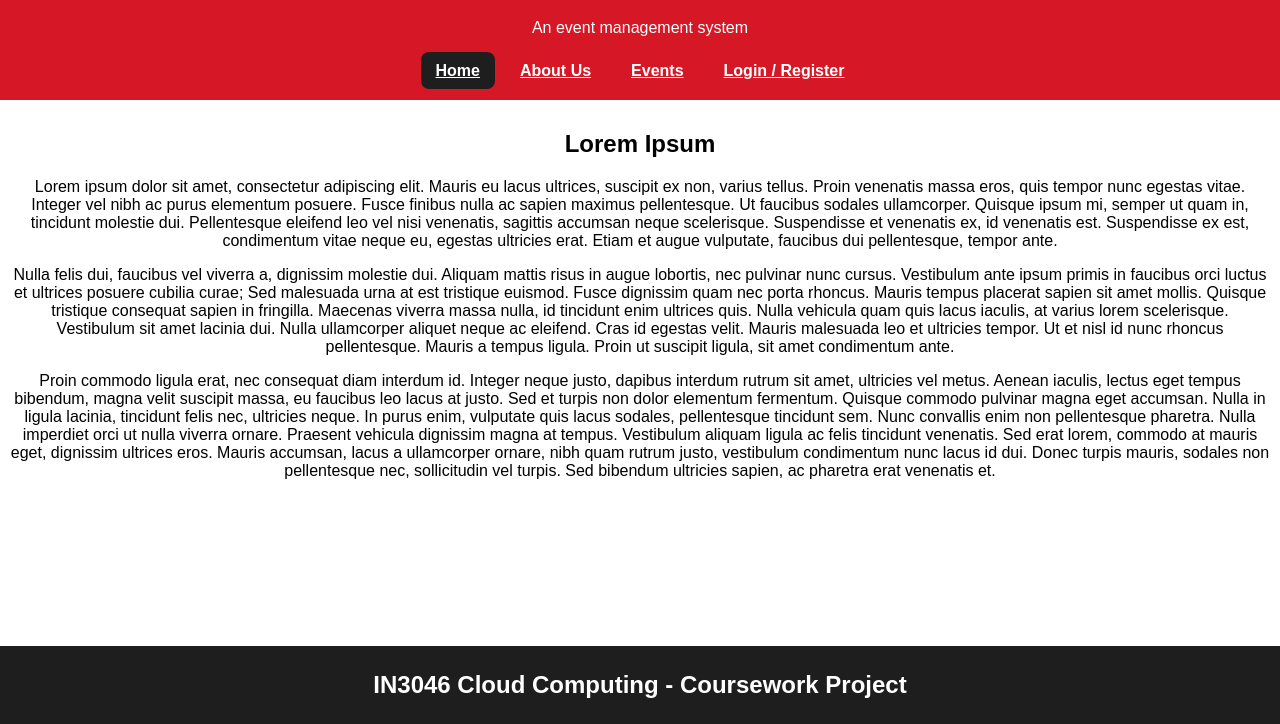
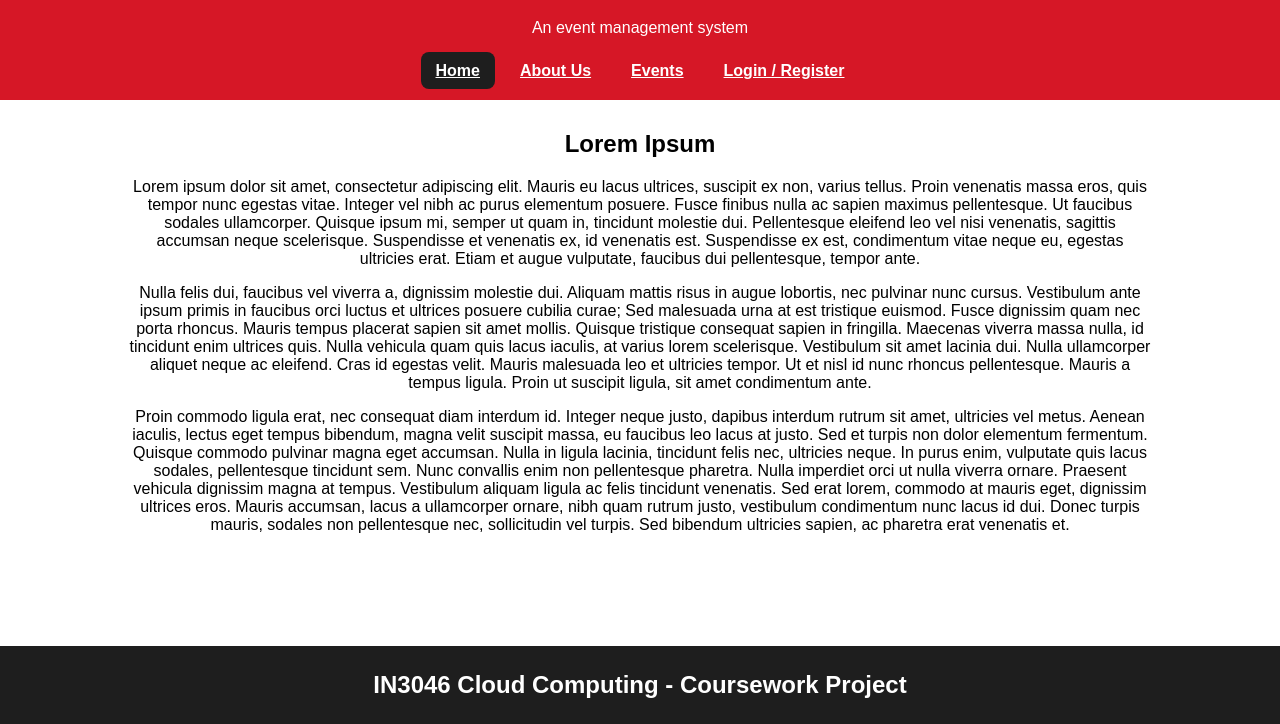
Before and after one commit to Tahmidislam10/UniGather, a plain HTML site: page FrontEnd/index.html in a window 1280 px wide. Shown: the part 76-800 px from the top of the page. Drawn offline with Linux system fonts and the light colour scheme.

Commit message:
Set max text width

```diff
--- a/FrontEnd/style.css
+++ b/FrontEnd/style.css
@@ -25,6 +25,9 @@ main {
     flex: 1;
     background-color: #ffffff;
     padding: 10px;
+    width: 80%;
+    text-align: center;
+    margin: 0 auto;
 }
 
 footer {
```
